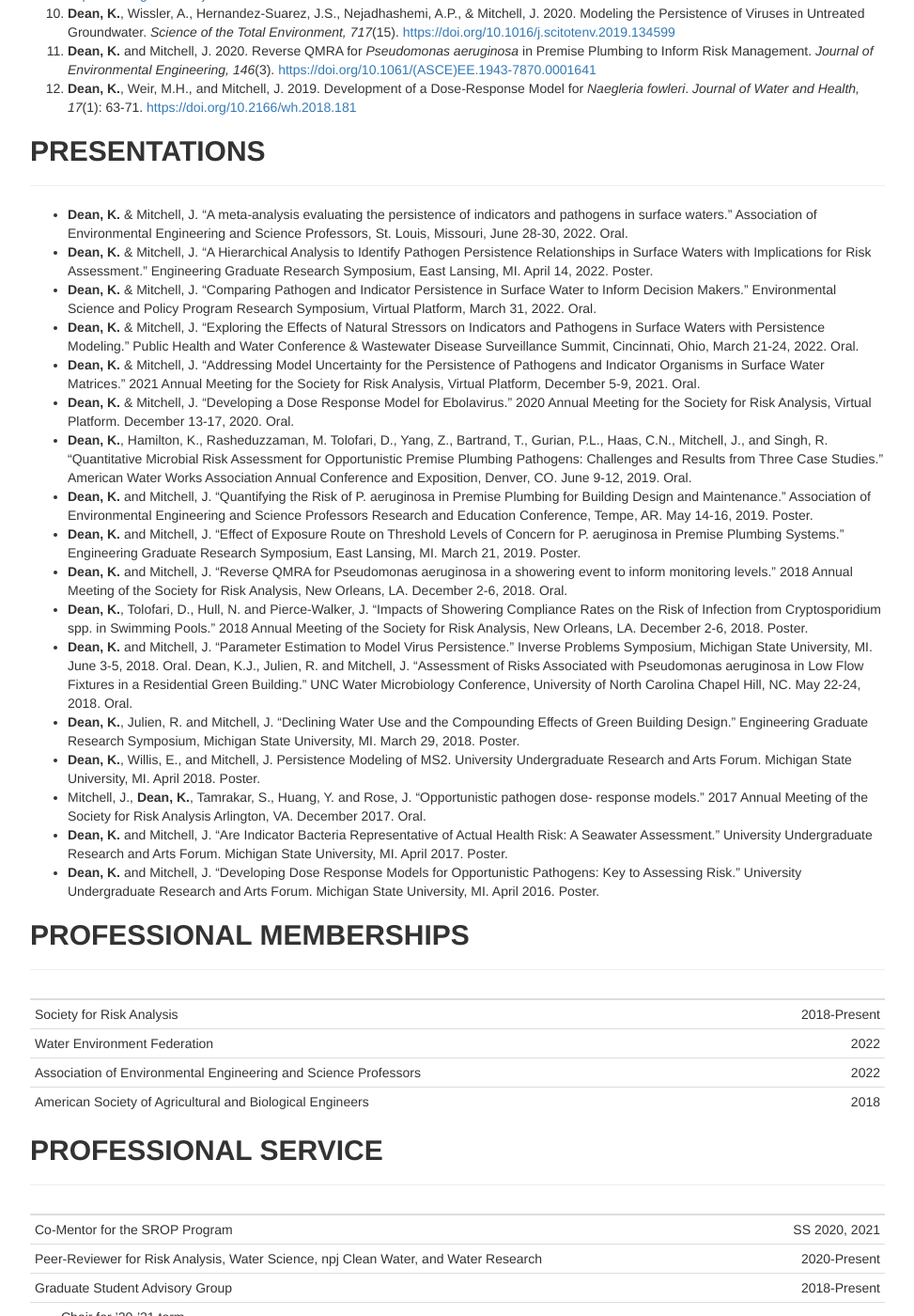
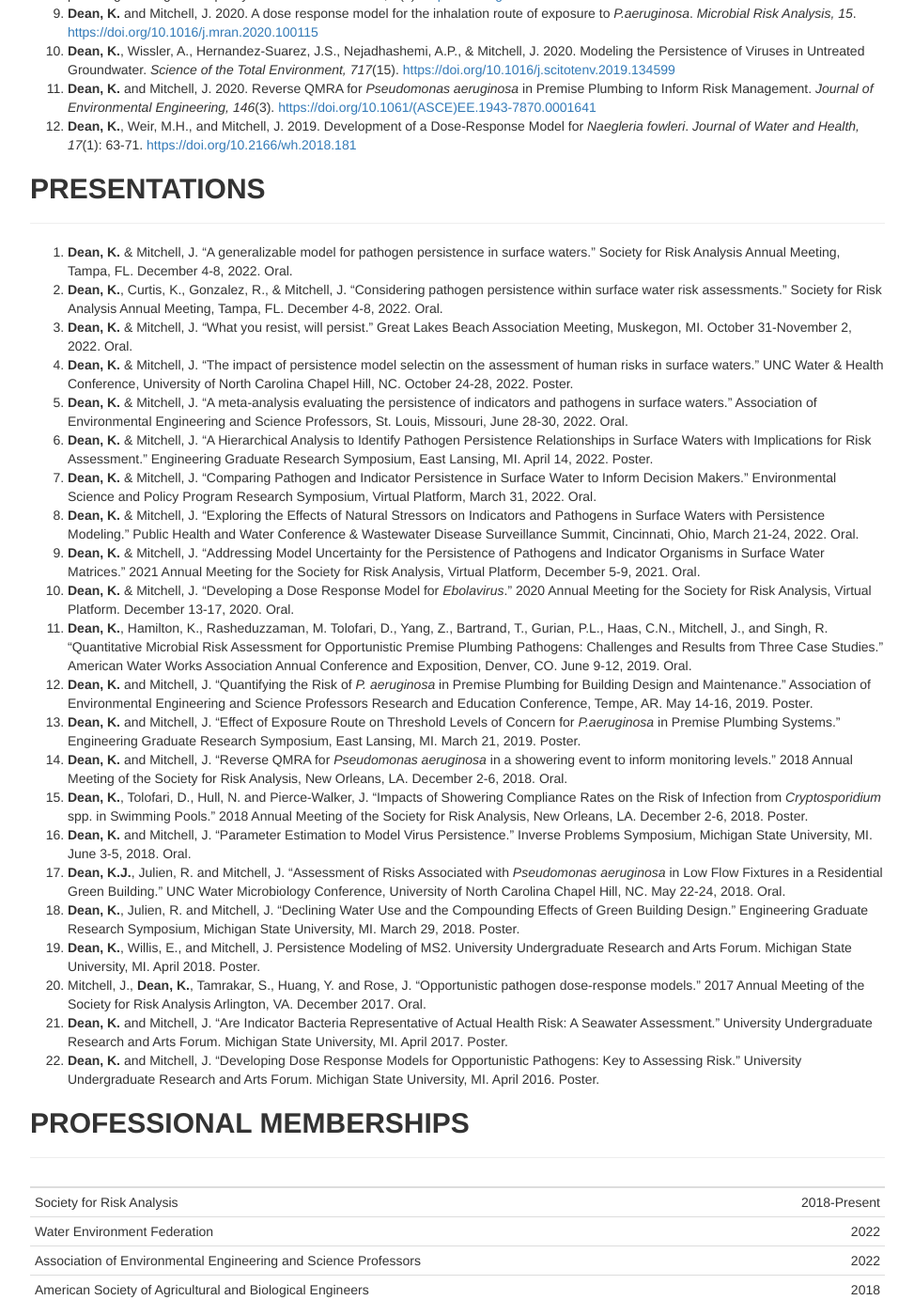
Before and after one commit to KJaneD/KJaneD.github.io, a Jekyll site: the page CV_rmd_KD.html, which Jekyll copies as it is, in a window 1280 px wide and 1400 px high, scrolled down 2762 px. Shown: the whole window at 94% size, without its empty margins (153-1126 px from the left). Built offline with Jekyll 4.4.1, drawn with Linux system fonts in a browser that asks for light colours; some of the changed text lies outside the part shown.

Commit message:
Updated presentations

```diff
--- a/CV_rmd_KD.html
+++ b/CV_rmd_KD.html
@@ -391,14 +391,14 @@ State University</font><br />
 <tbody>
 <tr class="odd">
 <td><strong>PhD Biosystems Engineering</strong></td>
-<td align="right">Expected Dec. 2022</td>
+<td align="right">December 2022</td>
 </tr>
 <tr class="even">
 <td>Dual Degree: PhD Environmental Science and Policy</td>
 <td align="right"></td>
 </tr>
 <tr class="odd">
-<td>Michigan State University, East Lansing, MI</td>
+<td>Michigan State University, East Lansing, MI, GPA: 4.00</td>
 <td align="right"></td>
 </tr>
 <tr class="even">
@@ -640,10 +640,10 @@ Exam, MI (2018)</p></li>
 <li><strong>Dean, K.</strong> &amp; Mitchell, J. 2022. Meta-analysis
 addressing the implications of model uncertainty in understanding the
 persistence of indicators and pathogens in natural surface waters.
-<em>Environmental Science &amp; Technology, In press</em>.</li>
+<em>Environmental Science &amp; Technology, 56</em>(17):12106-12115. <a href="https://doi.org/10.1021/acs.est.1c07552" class="uri">https://doi.org/10.1021/acs.est.1c07552</a></li>
 <li>Coaster, N., <strong>Dean, K.</strong>, &amp; Mitchell, J. 2022.
 Development of a dose-response model for Elizabethkingia spp. <em>Risk
-Analysis, In press</em>.</li>
+Analysis, Online Version</em>. <a href="https://doi.org/10.1111/risa.14013" class="uri">https://doi.org/10.1111/risa.14013</a></li>
 <li><strong>Dean, K.</strong> &amp; Mitchell, J. 2022. Identifying Water
 Quality and Environmental Factors that Influence Indicator and Pathogen
 Decay in Natural Surface Waters. <em>Water Research</em>. <a href="https://doi.org/10.1016/j.watres.2022.118051" class="uri">https://doi.org/10.1016/j.watres.2022.118051</a></li>
@@ -684,7 +684,21 @@ Development of a Dose-Response Model for <em>Naegleria fowleri</em>.
 <div id="presentations" class="section level2">
 <h2><strong>PRESENTATIONS</strong></h2>
 <hr />
-<ul>
+<ol style="list-style-type: decimal">
+<li><strong>Dean, K.</strong> &amp; Mitchell, J. “A generalizable model
+for pathogen persistence in surface waters.” Society for Risk Analysis
+Annual Meeting, Tampa, FL. December 4-8, 2022. Oral.</li>
+<li><strong>Dean, K.</strong>, Curtis, K., Gonzalez, R., &amp; Mitchell,
+J. “Considering pathogen persistence within surface water risk
+assessments.” Society for Risk Analysis Annual Meeting, Tampa, FL.
+December 4-8, 2022. Oral.</li>
+<li><strong>Dean, K.</strong> &amp; Mitchell, J. “What you resist, will
+persist.” Great Lakes Beach Association Meeting, Muskegon, MI. October
+31-November 2, 2022. Oral.</li>
+<li><strong>Dean, K.</strong> &amp; Mitchell, J. “The impact of
+persistence model selectin on the assessment of human risks in surface
+waters.” UNC Water &amp; Health Conference, University of North Carolina
+Chapel Hill, NC. October 24-28, 2022. Poster.</li>
 <li><strong>Dean, K.</strong> &amp; Mitchell, J. “A meta-analysis
 evaluating the persistence of indicators and pathogens in surface
 waters.” Association of Environmental Engineering and Science
@@ -707,8 +721,9 @@ Uncertainty for the Persistence of Pathogens and Indicator Organisms in
 Surface Water Matrices.” 2021 Annual Meeting for the Society for Risk
 Analysis, Virtual Platform, December 5-9, 2021. Oral.</li>
 <li><strong>Dean, K.</strong> &amp; Mitchell, J. “Developing a Dose
-Response Model for Ebolavirus.” 2020 Annual Meeting for the Society for
-Risk Analysis, Virtual Platform. December 13-17, 2020. Oral.</li>
+Response Model for <em>Ebolavirus</em>.” 2020 Annual Meeting for the
+Society for Risk Analysis, Virtual Platform. December 13-17, 2020.
+Oral.</li>
 <li><strong>Dean, K.</strong>, Hamilton, K., Rasheduzzaman, M. Tolofari,
 D., Yang, Z., Bartrand, T., Gurian, P.L., Haas, C.N., Mitchell, J., and
 Singh, R. “Quantitative Microbial Risk Assessment for Opportunistic
@@ -716,29 +731,31 @@ Premise Plumbing Pathogens: Challenges and Results from Three Case
 Studies.” American Water Works Association Annual Conference and
 Exposition, Denver, CO. June 9-12, 2019. Oral.</li>
 <li><strong>Dean, K.</strong> and Mitchell, J. “Quantifying the Risk of
-P. aeruginosa in Premise Plumbing for Building Design and Maintenance.”
-Association of Environmental Engineering and Science Professors Research
-and Education Conference, Tempe, AR. May 14-16, 2019. Poster.</li>
+<em>P. aeruginosa</em> in Premise Plumbing for Building Design and
+Maintenance.” Association of Environmental Engineering and Science
+Professors Research and Education Conference, Tempe, AR. May 14-16,
+2019. Poster.</li>
 <li><strong>Dean, K.</strong> and Mitchell, J. “Effect of Exposure Route
-on Threshold Levels of Concern for P. aeruginosa in Premise Plumbing
-Systems.” Engineering Graduate Research Symposium, East Lansing, MI.
-March 21, 2019. Poster.</li>
+on Threshold Levels of Concern for <em>P.aeruginosa</em> in Premise
+Plumbing Systems.” Engineering Graduate Research Symposium, East
+Lansing, MI. March 21, 2019. Poster.</li>
 <li><strong>Dean, K.</strong> and Mitchell, J. “Reverse QMRA for
-Pseudomonas aeruginosa in a showering event to inform monitoring
-levels.” 2018 Annual Meeting of the Society for Risk Analysis, New
-Orleans, LA. December 2-6, 2018. Oral.</li>
+<em>Pseudomonas aeruginosa</em> in a showering event to inform
+monitoring levels.” 2018 Annual Meeting of the Society for Risk
+Analysis, New Orleans, LA. December 2-6, 2018. Oral.</li>
 <li><strong>Dean, K.</strong>, Tolofari, D., Hull, N. and Pierce-Walker,
 J. “Impacts of Showering Compliance Rates on the Risk of Infection from
-Cryptosporidium spp. in Swimming Pools.” 2018 Annual Meeting of the
-Society for Risk Analysis, New Orleans, LA. December 2-6, 2018.
+<em>Cryptosporidium</em> spp. in Swimming Pools.” 2018 Annual Meeting of
+the Society for Risk Analysis, New Orleans, LA. December 2-6, 2018.
 Poster.</li>
 <li><strong>Dean, K.</strong> and Mitchell, J. “Parameter Estimation to
 Model Virus Persistence.” Inverse Problems Symposium, Michigan State
-University, MI. June 3-5, 2018. Oral. Dean, K.J., Julien, R. and
-Mitchell, J. “Assessment of Risks Associated with Pseudomonas aeruginosa
-in Low Flow Fixtures in a Residential Green Building.” UNC Water
-Microbiology Conference, University of North Carolina Chapel Hill, NC.
-May 22-24, 2018. Oral.</li>
+University, MI. June 3-5, 2018. Oral.</li>
+<li><strong>Dean, K.J.</strong>, Julien, R. and Mitchell, J. “Assessment
+of Risks Associated with <em>Pseudomonas aeruginosa</em> in Low Flow
+Fixtures in a Residential Green Building.” UNC Water Microbiology
+Conference, University of North Carolina Chapel Hill, NC. May 22-24,
+2018. Oral.</li>
 <li><strong>Dean, K.</strong>, Julien, R. and Mitchell, J. “Declining
 Water Use and the Compounding Effects of Green Building Design.”
 Engineering Graduate Research Symposium, Michigan State University, MI.
@@ -747,7 +764,7 @@ March 29, 2018. Poster.</li>
 Modeling of MS2. University Undergraduate Research and Arts Forum.
 Michigan State University, MI. April 2018. Poster.</li>
 <li>Mitchell, J., <strong>Dean, K.</strong>, Tamrakar, S., Huang, Y. and
-Rose, J. “Opportunistic pathogen dose- response models.” 2017 Annual
+Rose, J. “Opportunistic pathogen dose-response models.” 2017 Annual
 Meeting of the Society for Risk Analysis Arlington, VA. December 2017.
 Oral.</li>
 <li><strong>Dean, K.</strong> and Mitchell, J. “Are Indicator Bacteria
@@ -758,7 +775,7 @@ April 2017. Poster.</li>
 Models for Opportunistic Pathogens: Key to Assessing Risk.” University
 Undergraduate Research and Arts Forum. Michigan State University, MI.
 April 2016. Poster.</li>
-</ul>
+</ol>
 </div>
 <div id="professional-memberships" class="section level2">
 <h2><strong>PROFESSIONAL MEMBERSHIPS</strong></h2>
@@ -841,32 +858,36 @@ Water Research</td>
 <td align="right">2020-Present</td>
 </tr>
 <tr class="even">
+<td>     - Served as the Secretary (2023)</td>
+<td align="right"></td>
+</tr>
+<tr class="odd">
 <td>     - Served as the Graduate Student Representative (2022)</td>
 <td align="right"></td>
 </tr>
-<tr class="odd">
+<tr class="even">
 <td>Dose Response Specialty Group</td>
 <td align="right">2019-Present</td>
 </tr>
-<tr class="even">
+<tr class="odd">
 <td>     - Served as the Graduate Student Representative (2019)</td>
 <td align="right"></td>
 </tr>
-<tr class="odd">
+<tr class="even">
 <td>American Society of Agricultural and Biological Engineers Annual
 Intl. Meeting</td>
 <td align="right">2018</td>
 </tr>
-<tr class="even">
+<tr class="odd">
 <td>     - Volunteer responsible for organizing materials and aiding
 presenters</td>
 <td align="right"></td>
 </tr>
-<tr class="odd">
+<tr class="even">
 <td>Plumbing Safety Workshop, Purdue University, IN</td>
 <td align="right">2017</td>
 </tr>
-<tr class="even">
+<tr class="odd">
 <td>     - Aided in the workshop note-taking efforts and supported the
 organizational staff</td>
 <td align="right"></td>
@@ -893,33 +914,38 @@ organizational staff</td>
 <tbody>
 <tr class="odd">
 <td>1.</td>
-<td>Jack Kivi, Biosystems Engineering, MSU</td>
-<td align="right">Fall 2021-Present</td>
+<td>Tyler Stump, Biosystems Engineering, MSU</td>
+<td align="right">Spring 2022-Present</td>
 </tr>
 <tr class="even">
 <td>2.</td>
-<td>Stephanie Starr, Biosystems Engineering, MSU</td>
-<td align="right">Summer 2020-Present</td>
+<td>Jack Kivi, Biosystems Engineering, MSU</td>
+<td align="right">Fall 2021-Spring 2022</td>
 </tr>
 <tr class="odd">
 <td>3.</td>
+<td>Stephanie Starr, Biosystems Engineering, MSU</td>
+<td align="right">Summer 2020-Spring 2022</td>
+</tr>
+<tr class="even">
+<td>4.</td>
 <td>Gustavo Garay-Rodriguez, Crops and Agro-Environmental Sciences,
 University of Puerto Rico (MSU SROP)</td>
 <td align="right">Summer 2021</td>
 </tr>
-<tr class="even">
-<td>4.</td>
+<tr class="odd">
+<td>5.</td>
 <td>Natalie Coaster, Biosystems Engineering, MSU</td>
 <td align="right">Fall 2019-Summer 2020</td>
 </tr>
-<tr class="odd">
-<td>5.</td>
+<tr class="even">
+<td>6.</td>
 <td>Stephen Gonzalez, Biochemistry, California State University,
 Fullerton (MSU SROP)</td>
 <td align="right">Summer 2020</td>
 </tr>
-<tr class="even">
-<td>6.</td>
+<tr class="odd">
+<td>7.</td>
 <td>Esha Jain, Biosystems Engineering, MSU</td>
 <td align="right">Fall 2017-Spring 2020</td>
 </tr>
```
Also changed, not shown: CV_rmd_KD.Rmd (+34 -36 lines).
